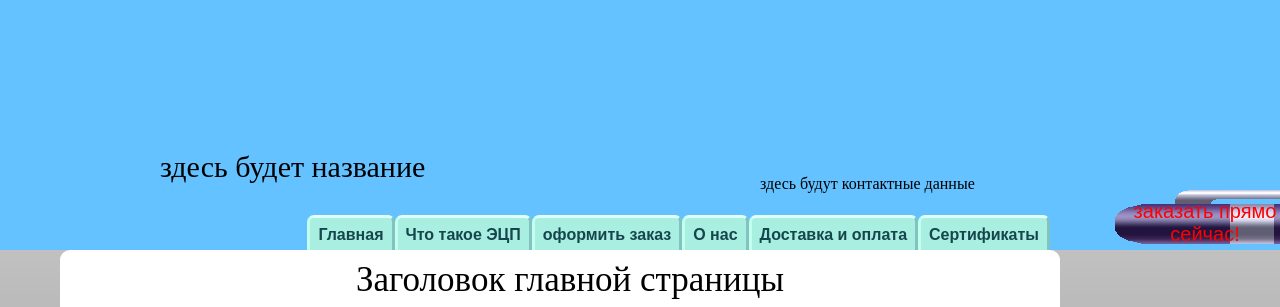
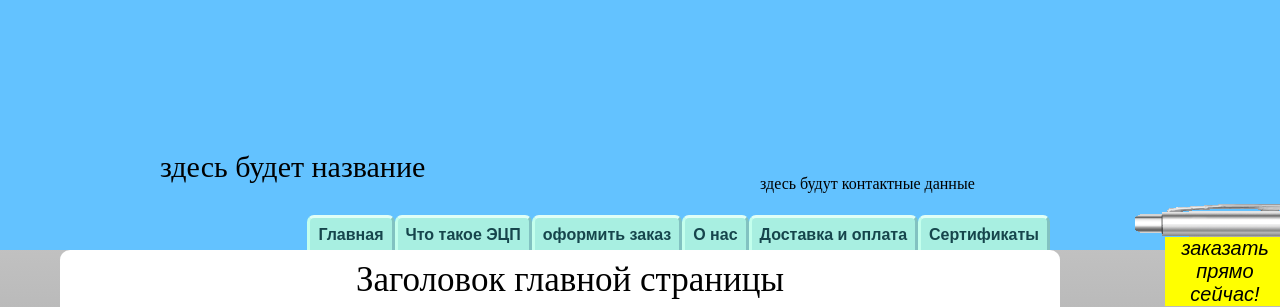
Before and after one commit to vhexx/side_repo, a Django app: page / in a window 1280 px wide. Shown: the top 307 px of the page. Run offline with Django 3.2, Linux system fonts and the light colour scheme; some libraries are stand-ins or nearby versions.

Commit message:
change template_style.css, pen.png, spring.png

```diff
--- a/esign/esign/static/css/template_style.css
+++ b/esign/esign/static/css/template_style.css
@@ -46,12 +46,13 @@ input[type="text"] {max-width: 30px;}
      height : 20px; text-align : center; display : block; background-color: #999999;}
 	#order_button {top : 70px; position : absolute; text-align: center; left : 0px; width : 230px;
 	 height : 30px; background-color: transparent; display : block;}
-	#show_menu{position : absolute; left : -165px; top : -90px; width : 165px; height : 40px;
+	#show_menu{position : absolute; left : -145px; top : -76px; width : 165px; height : 33px;
 	 display : block; background-color : transparent; cursor : pointer; text-align: left;}
 	#show_menu #show_menu_bkg {background-color: transparent; background-image: url(../img/pen.png);
-     /*background-image: url({% static 'img/pen.png' %});*/ height : 54px; width : 441px; display : block;}
-    #show_menu #show_menu_bkg #show_menu_text {position : absolute; text-align: center; width : 180px;
-	 font-size: 20px; padding-top: 10px; color : #ff0000; font-family: sans-serif;}
+     /*background-image: url({% static 'img/pen.png' %});*/ height : 33px; width : 397px; display : block;}
+    #show_menu #show_menu_bkg #show_menu_text {position : absolute; text-align: center; width : 120px;
+	 font-size: 20px; top: 33px; left : 30px; display: block; background-color: #ffff00;
+	 font-family: sans-serif; font-style: italic;}
 
 	 /*cart style*/
     #cart {position : fixed; left : 10px; bottom : 10px; background-color : #999999; display : block;
```
Also changed, not shown: esign/esign/static/img/pen.png, esign/esign/static/img/spring.png.
